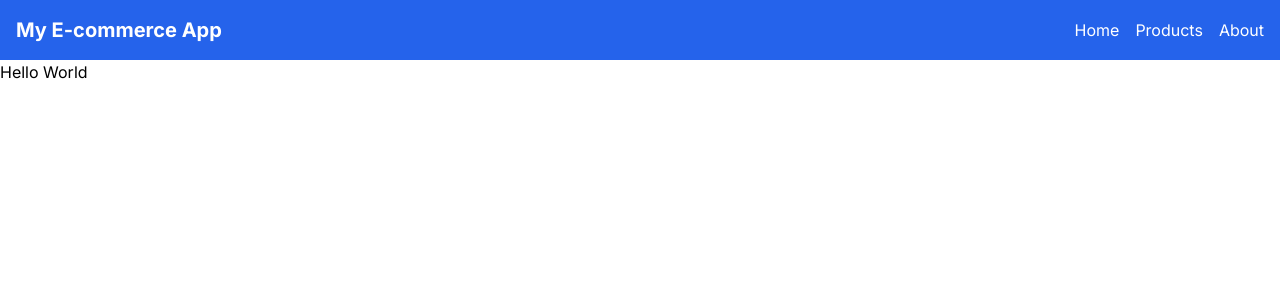
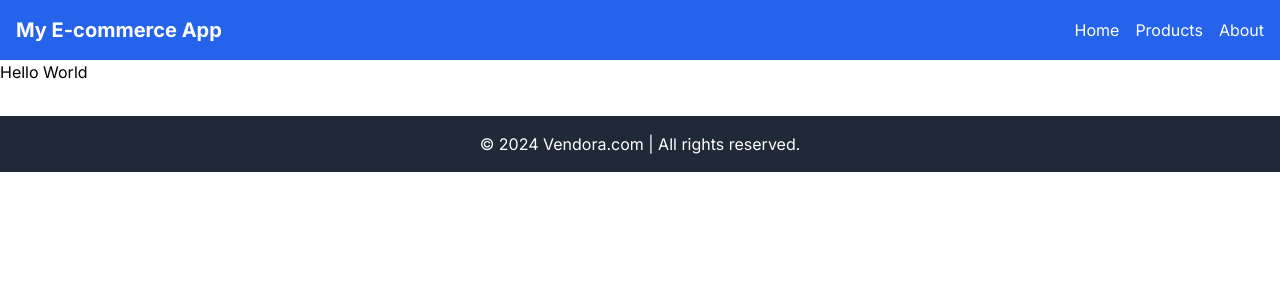
Before and after one commit to theEdgeBreaker/vendora_ecomm, a Next.js app: page / in a window 1280 px wide. Shown: the top 300 px of the page. Built offline with nearby package versions, Linux system fonts and the light colour scheme.

Commit message:
Add Footer component

```diff
--- /dev/null
+++ b/src/app/components/Footer.jsx
@@ -0,0 +1,13 @@
+import React from "react";
+
+const Footer = () => {
+  return (
+    <footer className="bg-gray-800 text-white p-4 mt-8">
+      <div className="container mx-auto text-center">
+        <p>&copy; 2024 Vendora.com | All rights reserved.</p>
+      </div>
+    </footer>
+  );
+};
+
+export default Footer;
--- a/src/app/page.js
+++ b/src/app/page.js
@@ -1,11 +1,13 @@
 import Image from "next/image";
 import Header from "./components/Header";
+import Footer from "./components/Footer";
 
 export default function Home() {
   return (
     <div>
       <Header />
       Hello World
+      <Footer />
     </div>
   );
 }
```
Also changed, not shown: src/app/components/Header.jsx (renamed from src/app/components/Header.js).
